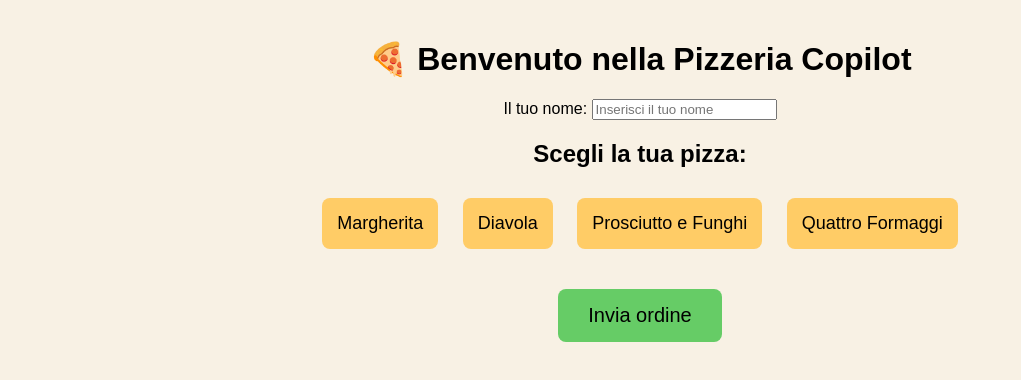
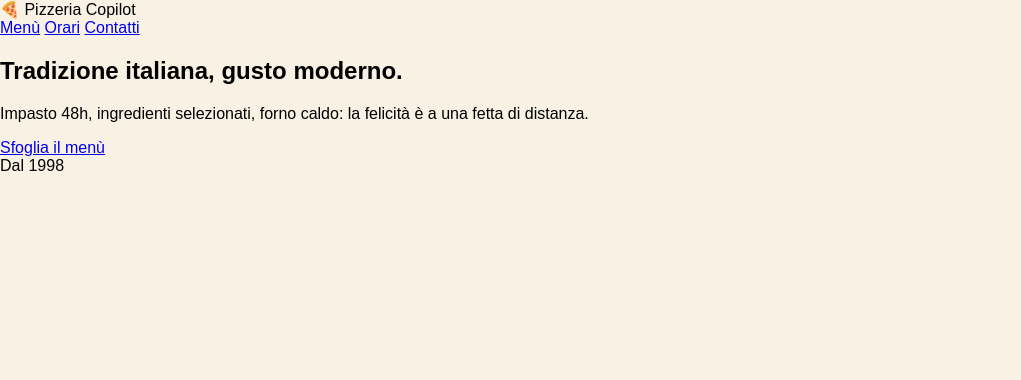
Before and after one commit to luclucm/pissaria, a plain HTML site: page index.html in a window 1280 px wide. Shown: the whole page, without its empty margins (0-1021 px from the left). Drawn offline with Linux system fonts and the light colour scheme.

Commit message:
Update index.html

```diff
--- a/index.html
+++ b/index.html
@@ -2,32 +2,33 @@
 <!DOCTYPE html>
 <html lang="it">
 <head>
-    <meta charset="UTF-8" />
-    <title>Menu Pizzeria</title>
-    <link rel="stylesheet" href="style.css" />
+  <meta charset="UTF-8" />
+  <meta name="viewport" content="width=device-width, initial-scale=1" />
+  <title>Pizzeria Copilot • Menù</title>
+  <link rel="preconnect" href="https://fonts.googleapis.com">
+  <link rel="preconnect" href="https://fonts.gstatic.com" crossorigin>
+  <!-- Font: retrò-pastello -->
+  <link href="https://fonts.googleapis.com/css2?family=DM+Sans:wght@400;500;700&family=Fraunces:opsz,wght@9..144,600;9..144,700&display=swap" rel="stylesheet">
+  <link rel="stylesheet" href="style.css" />
 </head>
 <body>
+  <!-- NAV -->
+  <header class="nav">
+    <div class="nav__left">
+      <div class="logo">🍕 Pizzeria Copilot</div>
+    </div>
+    <nav class="nav__right">
+      <a href="#menu">Menù</a>
+      <a href="#orari">Orari</a>
+      <a href="#contatti">Contatti</a>
+    </nav>
+  </header>
 
-    <div class="container">
-        <h1>🍕 Benvenuto nella Pizzeria Copilot</h1>
-
-        <label for="nome">Il tuo nome:</label>
-        <input type="text" id="nome" placeholder="Inserisci il tuo nome">
-
-        <h2>Scegli la tua pizza:</h2>
-
-        <div class="menu">
-            <button class="pizza" data-pizza="Margherita">Margherita</button>
-            <button class="pizza" data-pizza="Diavola">Diavola</button>
-            <button class="pizza" data-pizza="Prosciutto e Funghi">Prosciutto e Funghi</button>
-            <button class="pizza" data-pizza="Quattro Formaggi">Quattro Formaggi</button>
-        </div>
-
-        <button id="invia">Invia ordine</button>
-
-        <p id="status"></p>
+  <!-- HERO -->
+  <section class="hero">
+    <div class="hero__content">
+      <h1>Tradizione italiana, gusto moderno.</h1>
+      <p>Impasto 48h, ingredienti selezionati, forno caldo: la felicità è a una fetta di distanza.</p>
+      <a href="#menu" class="btn btn--primary">Sfoglia il menù</a>
     </div>
-
-    <script src="script.js"></script>
-</body>
-</html>
+    <div class="hero__badge">Dal 1998</div>
```
